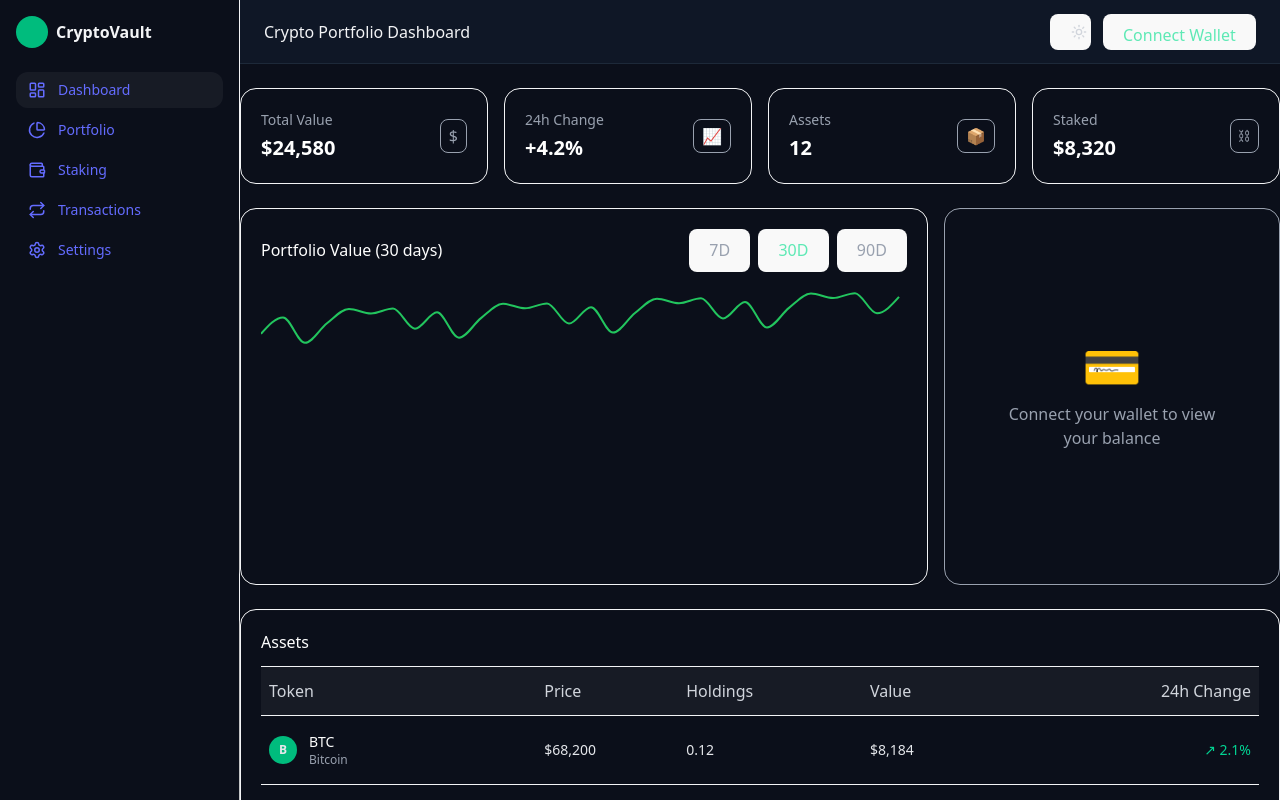
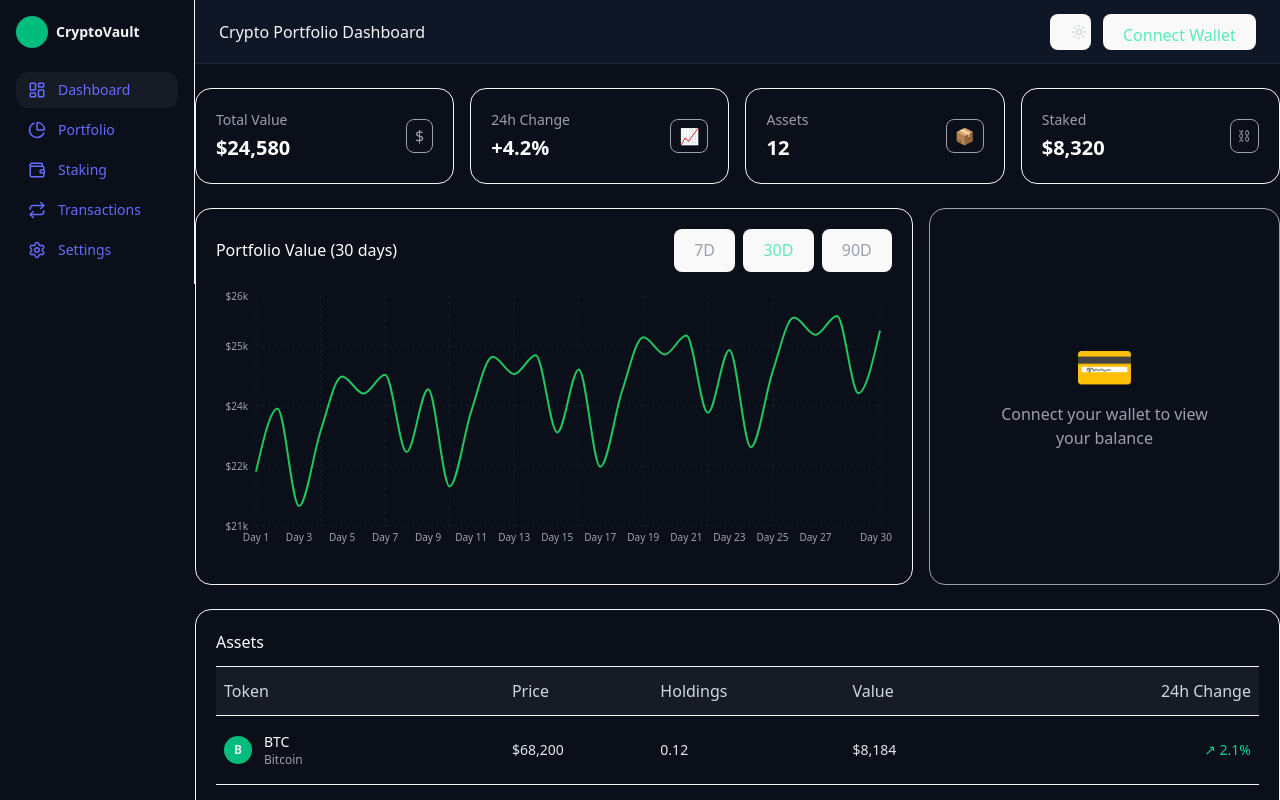
Before and after one commit to malih99/CryptoVault, a React (Vite) app: page / in a window 1280 px wide. Shown: the top 800 px of the page. Built offline with nearby package versions, Linux system fonts and the light colour scheme.

Commit message:
feat(dashboard): improve portfolio chart and fix table typings

```diff
--- a/src/components/charts/PortfolioLine.tsx
+++ b/src/components/charts/PortfolioLine.tsx
@@ -1,10 +1,11 @@
 import {
+  ResponsiveContainer,
   LineChart,
   Line,
   XAxis,
   YAxis,
   Tooltip,
-  ResponsiveContainer,
+  CartesianGrid,
 } from "recharts";
 import { mockLine } from "../../lib/api/mock";
 
@@ -14,26 +15,67 @@ export function PortfolioLine() {
       <ResponsiveContainer width="100%" height="100%">
         <LineChart
           data={mockLine}
-          margin={{ top: 8, right: 8, left: 0, bottom: 0 }}
+          margin={{ top: 12, right: 12, bottom: 8, left: 0 }}
         >
-          <XAxis dataKey="day" hide />
-          <YAxis hide />
+          {/* خطوط ریز پس‌زمینه */}
+          <CartesianGrid
+            stroke="rgba(255,255,255,0.06)"
+            strokeDasharray="3 3"
+            vertical
+            horizontal
+          />
+
+          {/* محور افقی مینیمال مثل تصویر */}
+          <XAxis
+            dataKey="day"
+            tick={{ fill: "#9CA3AF", fontSize: 10 }}
+            axisLine={false}
+            tickLine={false}
+            interval="preserveStartEnd"
+          />
+
+          {/* محور عمودی مینیمال */}
+          <YAxis
+            width={40}
+            tick={{ fill: "#9CA3AF", fontSize: 10 }}
+            tickFormatter={(v: number) =>
+              v >= 1000 ? `$${Math.round(v / 1000)}k` : `$${v}`
+            }
+            axisLine={false}
+            tickLine={false}
+            domain={["dataMin - 500", "dataMax + 500"]}
+          />
+
+          {/* Tooltip تیره و مینیمال */}
           <Tooltip
-            cursor={{ stroke: "rgba(255,255,255,0.05)" }}
+            cursor={{ stroke: "rgba(255,255,255,0.08)" }}
             contentStyle={{
               background: "#0F1726",
               border: "1px solid #1D2939",
               borderRadius: 12,
               color: "#E5E7EB",
+              padding: "8px 10px",
             }}
             labelStyle={{ color: "#9CA3AF" }}
+            formatter={(v: number) => [`$${v.toLocaleString()}`, "Value"]}
           />
+
+          {/* گرادیان خیلی نرم زیر خط، مثل طرح */}
+          <defs>
+            <linearGradient id="pv" x1="0" y1="0" x2="0" y2="1">
+              <stop offset="0%" stopColor="#22C55E" stopOpacity={0.18} />
+              <stop offset="100%" stopColor="#22C55E" stopOpacity={0.02} />
+            </linearGradient>
+          </defs>
+
           <Line
             type="monotone"
             dataKey="value"
             stroke="#22C55E"
+            strokeWidth={2}
             dot={false}
-            strokeWidth={2}
+            activeDot={{ r: 4 }}
+            fill="url(#pv)"
           />
         </LineChart>
       </ResponsiveContainer>
--- a/src/components/layout/AppShell.tsx
+++ b/src/components/layout/AppShell.tsx
@@ -4,7 +4,7 @@ import Sidebar from "./Sidebar";
 
 export default function AppShell() {
   return (
-    <div className="app text-gray-100">
+    <div className="app text-gray-100 flex">
       <Sidebar />
       <div className="w-full mr-auto">
         <Header />
--- a/src/components/layout/Sidebar.tsx
+++ b/src/components/layout/Sidebar.tsx
@@ -1,3 +1,4 @@
+import { useState } from "react";
 import { NavLink } from "react-router-dom";
 import {
   LayoutDashboard,
@@ -5,6 +6,8 @@ import {
   Wallet,
   Repeat,
   Settings,
+  Menu,
+  X,
 } from "lucide-react";
 
 const items = [
@@ -16,19 +19,48 @@ const items = [
 ];
 
 export default function Sidebar() {
+  const [open, setOpen] = useState(true);
+
   return (
-    <aside className="bg-bg/70 border-r border-border p-4">
-      <div className="flex items-center gap-2 mb-6">
-        <div className="h-8 w-8 rounded-full bg-emerald-500" />
-        <div className="font-semibold">CryptoVault</div>
+    <>
+      {/* دکمه برای موبایل */}
+      <button
+        className="sm:hidden fixed top-4 left-4 z-50 h-9 w-9 grid place-items-center rounded-xl border border-border bg-card/80 text-gray-300 hover:bg-white/10"
+        onClick={() => setOpen(!open)}
+      >
+        {open ? <X size={18} /> : <Menu size={18} />}
+      </button>
+
+      <aside
+        className={`
+          fixed sm:static z-40 h-full transition-all duration-300
+          ${open ? "w-56" : "w-0 sm:w-16"}
+          overflow-hidden sm:overflow-visible
+          bg-bg/70 border-r border-border p-4
+        `}
+      >
+        <div
+          className={`flex items-center gap-2 mb-6 transition-all ${
+            open ? "opacity-100" : "opacity-0 sm:opacity-100"
+          }`}
+        >
+          <div className="h-8 w-8 rounded-full bg-emerald-500 shrink-0" />
+          <div
+            className={`font-semibold text-sm transition-all ${
+              open ? "opacity-100" : "opacity-0 sm:opacity-100"
+            }`}
+          >
+            CryptoVault
           </div>
+        </div>
+
         <nav className="space-y-1">
           {items.map(({ to, label, icon: Icon }) => (
             <NavLink
               key={to}
               to={to}
               className={({ isActive }) =>
-              `flex items-center gap-3 px-3 py-2 rounded-xl text-sm
+                `flex items-center gap-3 px-3 py-2 rounded-xl text-sm transition-all
                 ${
                   isActive
                     ? "bg-white/5 text-white"
@@ -36,11 +68,18 @@ export default function Sidebar() {
                 }`
               }
             >
-            <Icon size={18} />
-            <span>{label}</span>
+              <Icon size={18} className="shrink-0" />
+              <span
+                className={`transition-all ${
+                  open ? "opacity-100" : "opacity-0 sm:opacity-100"
+                }`}
+              >
+                {label}
+              </span>
             </NavLink>
           ))}
         </nav>
       </aside>
+    </>
   );
 }
--- a/src/components/ui/Table.tsx
+++ b/src/components/ui/Table.tsx
@@ -1,28 +1,40 @@
-export function T({ children, className = "" }: any) {
+import { ReactNode } from "react";
+
+type BaseProps = {
+  children: ReactNode;
+  className?: string;
+};
+
+export function T({ children, className = "" }: BaseProps) {
   return <table className={`w-full ${className}`}>{children}</table>;
 }
-export function TH({ children, className = "" }: any) {
+
+export function THEAD({ children, className = "" }: BaseProps) {
+  return <thead className={`bg-white/5 ${className}`}>{children}</thead>;
+}
+
+export function TBODY({ children, className = "" }: BaseProps) {
+  return <tbody className={className}>{children}</tbody>;
+}
+
+export function TR({ children, className = "" }: BaseProps) {
+  return (
+    <tr className={`border-t border-border hover:bg-white/5 ${className}`}>
+      {children}
+    </tr>
+  );
+}
+
+export function TH({ children, className = "" }: BaseProps) {
   return (
     <th className={`text-left font-medium text-gray-300 py-3 ${className}`}>
       {children}
     </th>
   );
 }
-export function TD({ children, className = "" }: any) {
+
+export function TD({ children, className = "" }: BaseProps) {
   return (
     <td className={`py-4 text-sm text-gray-200 ${className}`}>{children}</td>
   );
 }
-export function TR({ children, className = "" }: any) {
-  return (
-    <tr className={`border-t border-border hover:bg-white/5 ${className}`}>
-      {children}
-    </tr>
-  );
-}
-export function THEAD({ children }: any) {
-  return <thead className="bg-white/5">{children}</thead>;
-}
-export function TBODY({ children }: any) {
-  return <tbody>{children}</tbody>;
-}
```
Lines whose indentation alone changed are shown as unchanged.
